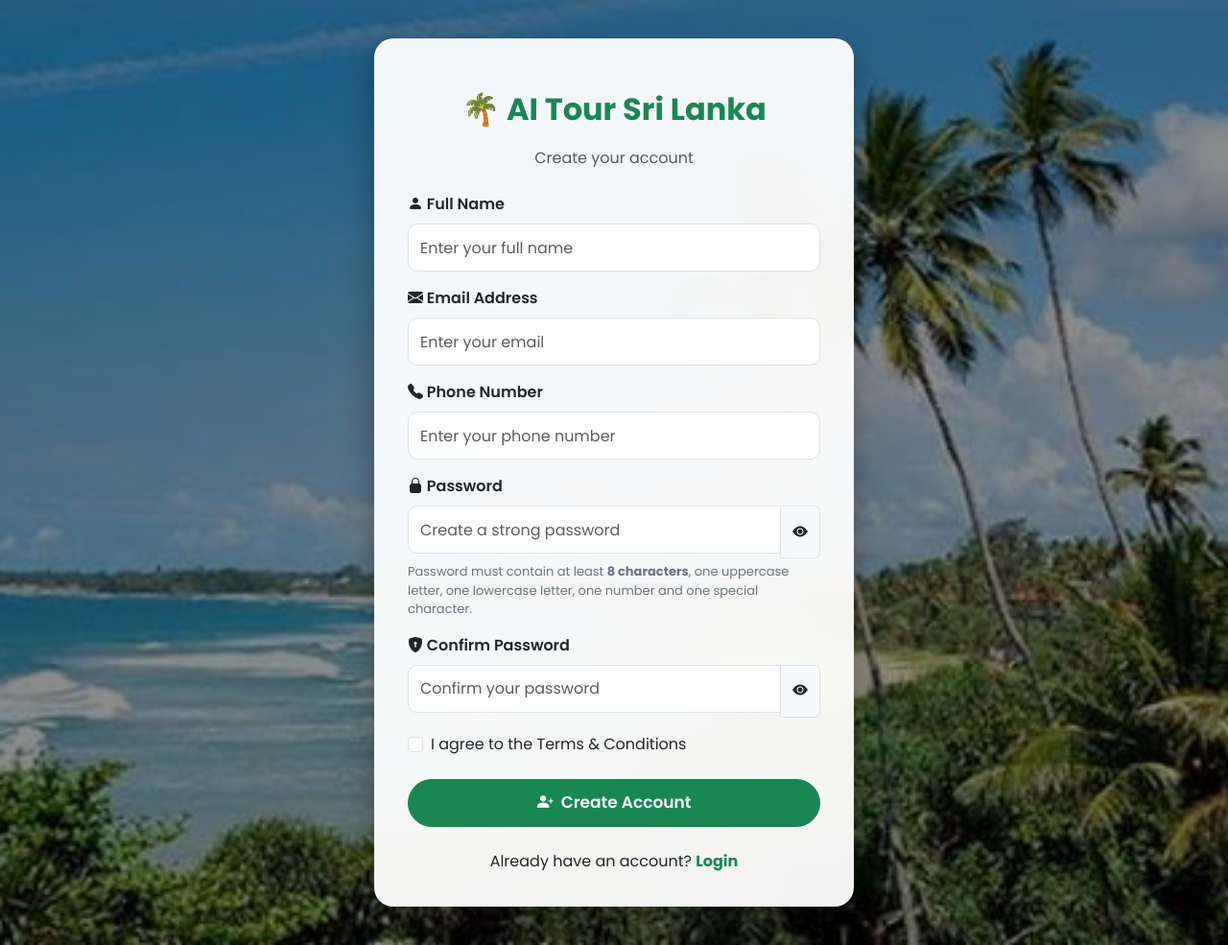
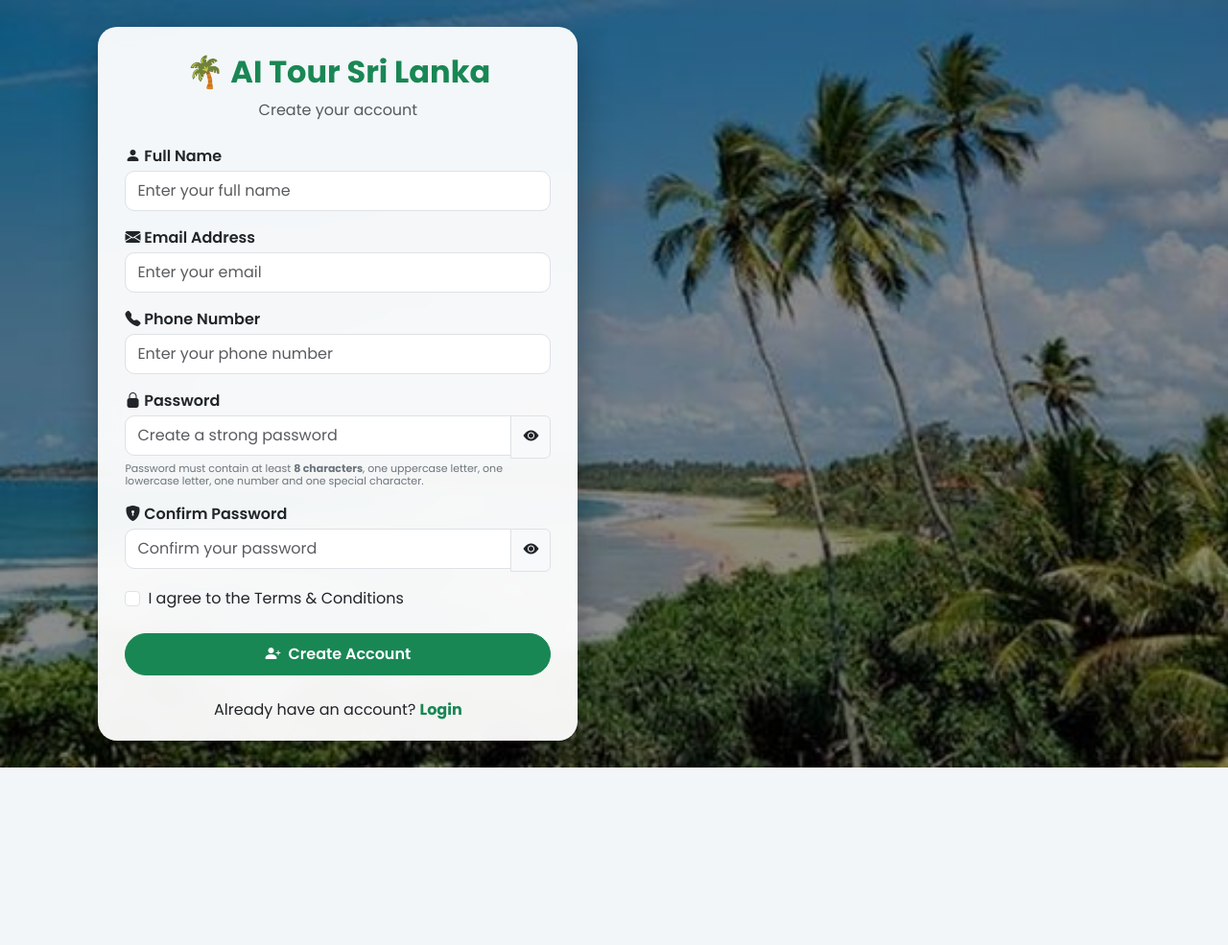
Before and after one commit to kannansubittika-sudo/AI-Tour-Sri-Lanka, a Flask app: page /signup in a window 1280 px wide. Shown: the whole page at 96% size. After the commit the page ends 800 px from the top, so only its background shows below. Run offline with Flask 3, Linux system fonts and the light colour scheme; parts of the project's set-up code (start-up, migrations or seed data) failed here and were passed over; some libraries are stand-ins or nearby versions.

Commit message:
Updated login and signup page layouts

```diff
--- a/static/css/signup.css
+++ b/static/css/signup.css
@@ -9,9 +9,10 @@ body{
 .signup-section{
     min-height:100vh;
     display:flex;
-    justify-content:center;
+    justify-content:flex-start;
     align-items:center;
-    padding:40px 20px;
+
+    padding:15px 0 15px 8%;
 
     background:
     linear-gradient(rgba(0,0,0,.45),rgba(0,0,0,.45)),
@@ -22,98 +23,76 @@ body{
     background-repeat:no-repeat;
 }
 
+
 /* Signup Card */
 .signup-card{
-
     width:500px;
-    max-width:100%;
+    max-width:90%;
 
     background:rgba(255,255,255,.95);
 
-    padding:35px;
+    padding:20px 28px;
 
     border-radius:20px;
 
     backdrop-filter:blur(10px);
 
     box-shadow:0 15px 35px rgba(0,0,0,.30);
+}
 
-}
 
 /* Heading */
 .signup-card h2{
-
     color:#198754;
     font-weight:700;
-
+    margin-bottom:3px;
 }
 
+
 /* Subtitle */
-
 .signup-card p{
-
     color:#6c757d;
-
+    margin-bottom:8px;
 }
 
+
 /* Labels */
-
 .form-label{
-
     font-weight:600;
-    margin-bottom:8px;
-
+    margin-bottom:3px;
 }
 
+
 /* Inputs */
-
 .form-control{
-
-    height:50px;
-
+    height:42px;
     border-radius:10px;
-
-    margin-bottom:5px;
-
+    margin-bottom:3px;
 }
 
-.form-control:focus{
 
-    border-color:#198754;
-
-    box-shadow:0 0 8px rgba(25,135,84,.25);
-
+/* Password Help */
+.form-text{
+    font-size:11px;
+    color:#6c757d !important;
+    line-height:1.2;
 }
 
-/* Password Help */
 
-.form-text{
-
-    font-size:13px;
-
-    color:#6c757d !important;
-
-    line-height:1.5;
-
+/* Checkbox */
+.form-check{
+    margin-top:5px;
+    margin-bottom:7px;
 }
 
-/* Checkbox */
-
-.form-check{
-
-    margin-top:10px;
-
-    margin-bottom:15px;
-
-}
 
 /* Button */
-
 .btn-success{
     width:100%;
-    height:50px;
+    height:44px;
     border-radius:30px;
-    font-size:17px;
+
+    font-size:16px;
     font-weight:600;
 
     display:flex;
@@ -124,43 +103,30 @@ body{
     transition:.3s;
 }
 
-.btn-success:hover{
-    transform:translateY(-2px);
-}
+
 /* Login Link */
-
 .text-center{
-
-    margin-top:20px;
-
+    margin-top:8px;
 }
 
+
 .text-center a{
-
     text-decoration:none;
-
     font-weight:600;
-
     color:#198754;
-
 }
 
-.text-center a:hover{
-
-    text-decoration:underline;
-
-}
 
 /* Mobile */
-
 @media(max-width:576px){
 
-.signup-card{
+    .signup-section{
+        padding:15px;
+        justify-content:center;
+    }
 
-    width:100%;
-
-    padding:25px;
-
+    .signup-card{
+        width:100%;
+        padding:18px;
+    }
 }
-
-}
```
Also changed, not shown: static/css/dashboard.css (+87 -0 lines), static/css/login.css (+54 -18 lines).
